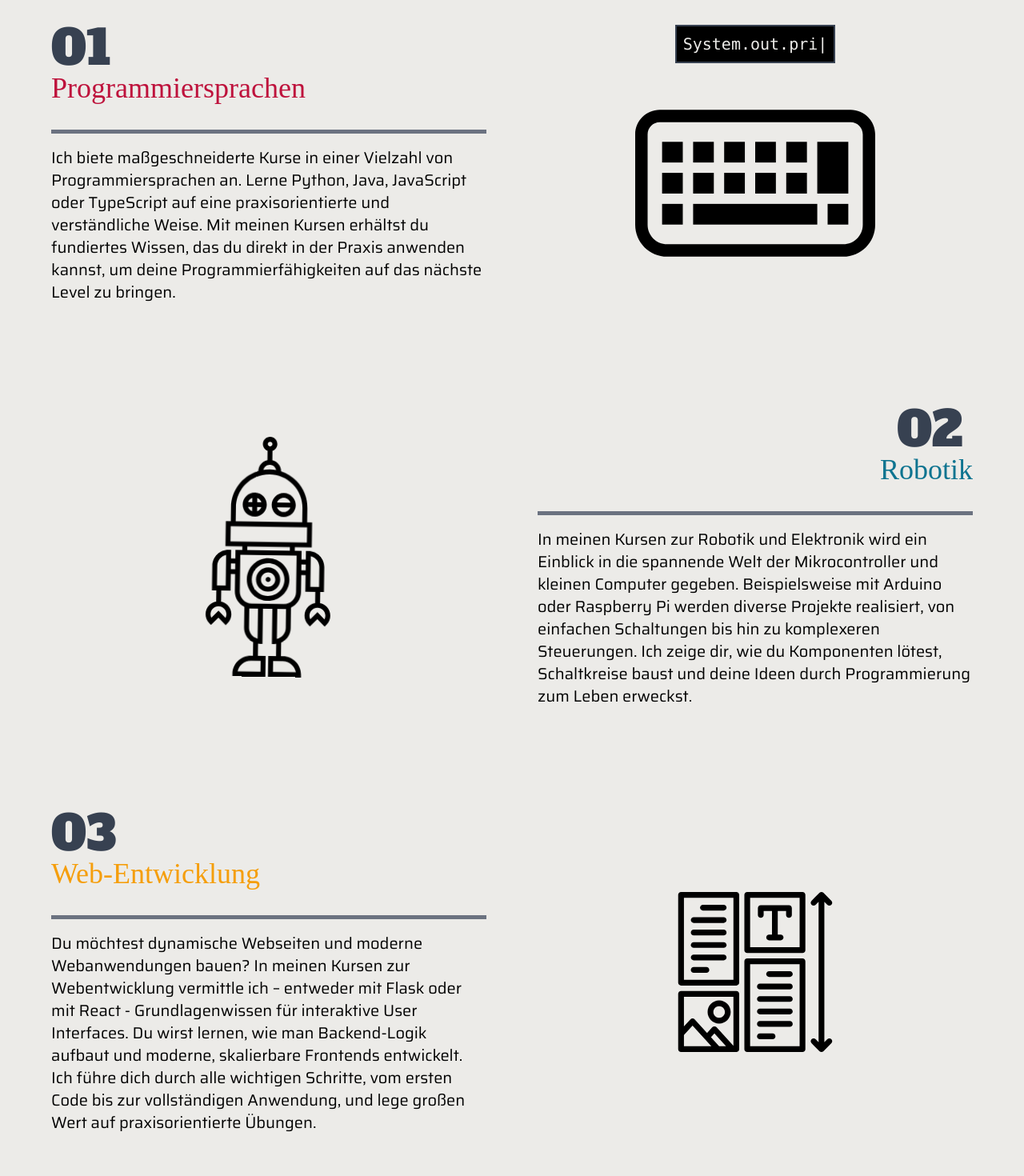
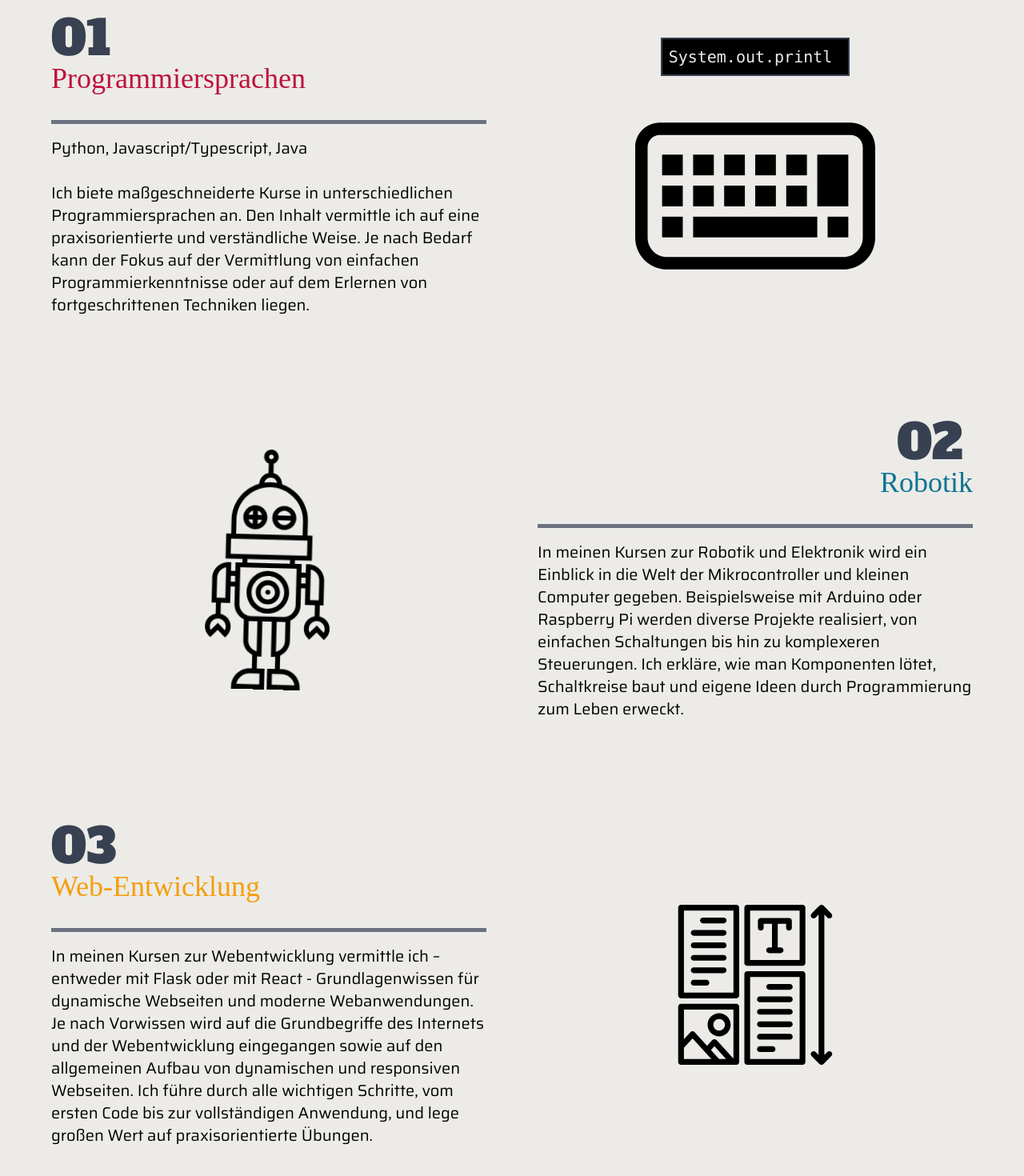
Before and after one commit to louziferr/luzie-website, a Next.js app: page /lehre in a window 1280 px wide. Shown: the part 2090-3560 px from the top of the page at 80% size. Built offline with nearby package versions, Linux system fonts and the light colour scheme; a web font is replaced by a local one; what tailwindcss-animated would draw is missing.

Commit message:
change text

```diff
--- a/app/lehre/page.tsx
+++ b/app/lehre/page.tsx
@@ -63,7 +63,7 @@ export default function Lehre() {
         </section>
       </div>
 
-      <h1 className="pt-8 font-alfa text-2xl md:text-6xl text-darkBlue underline underline-offset-4">
+      <h1 className="pt-8 font-alfa text-2xl md:text-5xl text-darkBlue underline underline-offset-4">
         Kursthemen
       </h1>
 
@@ -143,12 +143,15 @@ export default function Lehre() {
 
                 <div className="w-full h-[5px] bg-gray-500 mb-4"></div>
                 <p>
-                  Ich biete maßgeschneiderte Kurse in einer Vielzahl von
-                  Programmiersprachen an. Lerne Python, Java, JavaScript oder
-                  TypeScript auf eine praxisorientierte und verständliche Weise.
-                  Mit meinen Kursen erhältst du fundiertes Wissen, das du direkt
-                  in der Praxis anwenden kannst, um deine Programmierfähigkeiten
-                  auf das nächste Level zu bringen.
+                  Python, Javascript/Typescript, Java
+                  <br />
+                  <br />
+                  Ich biete maßgeschneiderte Kurse in unterschiedlichen
+                  Programmiersprachen an. Den Inhalt vermittle ich auf eine
+                  praxisorientierte und verständliche Weise. Je nach Bedarf kann
+                  der Fokus auf der Vermittlung von einfachen
+                  Programmierkenntnisse oder auf dem Erlernen von
+                  fortgeschrittenen Techniken liegen.
                 </p>
               </div>
               <div className="m-8 flex flex-col items-center justify-end">
@@ -190,12 +193,12 @@ export default function Lehre() {
                 <div className="w-full h-[5px] bg-gray-500 mb-4"></div>
                 <p>
                   In meinen Kursen zur Robotik und Elektronik wird ein Einblick
-                  in die spannende Welt der Mikrocontroller und kleinen Computer
-                  gegeben. Beispielsweise mit Arduino oder Raspberry Pi werden
-                  diverse Projekte realisiert, von einfachen Schaltungen bis hin
-                  zu komplexeren Steuerungen. Ich zeige dir, wie du Komponenten
-                  lötest, Schaltkreise baust und deine Ideen durch
-                  Programmierung zum Leben erweckst.
+                  in die Welt der Mikrocontroller und kleinen Computer gegeben.
+                  Beispielsweise mit Arduino oder Raspberry Pi werden diverse
+                  Projekte realisiert, von einfachen Schaltungen bis hin zu
+                  komplexeren Steuerungen. Ich erkläre, wie man Komponenten
+                  lötet, Schaltkreise baut und eigene Ideen durch Programmierung
+                  zum Leben erweckt.
                 </p>
               </div>
               <div className="m-8 mt-0 md:mt-8 flex flex-col items-center justify-center order-2 md:order-1">
@@ -219,14 +222,14 @@ export default function Lehre() {
                 </h1>
                 <div className="w-full h-[5px] bg-gray-500 mb-4"></div>
                 <p>
-                  Du möchtest dynamische Webseiten und moderne Webanwendungen
-                  bauen? In meinen Kursen zur Webentwicklung vermittle ich –
-                  entweder mit Flask oder mit React - Grundlagenwissen für
-                  interaktive User Interfaces. Du wirst lernen, wie man
-                  Backend-Logik aufbaut und moderne, skalierbare Frontends
-                  entwickelt. Ich führe dich durch alle wichtigen Schritte, vom
-                  ersten Code bis zur vollständigen Anwendung, und lege großen
-                  Wert auf praxisorientierte Übungen.
+                  In meinen Kursen zur Webentwicklung vermittle ich – entweder
+                  mit Flask oder mit React - Grundlagenwissen für dynamische
+                  Webseiten und moderne Webanwendungen. Je nach Vorwissen wird
+                  auf die Grundbegriffe des Internets und der Webentwicklung
+                  eingegangen sowie auf den allgemeinen Aufbau von dynamischen
+                  und responsiven Webseiten. Ich führe durch alle wichtigen
+                  Schritte, vom ersten Code bis zur vollständigen Anwendung, und
+                  lege großen Wert auf praxisorientierte Übungen.
                 </p>
               </div>
 
@@ -256,7 +259,7 @@ export default function Lehre() {
                   Im Rahmen meines Unterrichtes werden Algorithmen und
                   Datenstrukturen behandelt und es wird die Grundlage für
                   effizientes Programmieren gelegt. Durch die Arbeit mit
-                  Pseudocode, werden komplexe Probleme analysiert und
+                  Pseudocode werden komplexe Probleme analysiert und
                   Lösungsansätze entwickelt, bevor sie in Code umsetzt werden.
                   Diese theoretischen Konzepte sind entscheidend, um die
                   Struktur und Effizienz von Programmen zu verstehen und zu
--- a/app/ueber_mich/page.tsx
+++ b/app/ueber_mich/page.tsx
@@ -1,5 +1,4 @@
 "use client";
-
 export default function Programmierung() {
   return (
     <>
--- /dev/null
+++ b/app/ueber_mich/preload.tsx
@@ -0,0 +1,8 @@
+export const preloadImage = (src: string) => {
+  return new Promise((resolve, reject) => {
+    const img = new Image();
+    img.src = src;
+    img.onload = resolve;
+    img.onerror = reject;
+  });
+};
```
